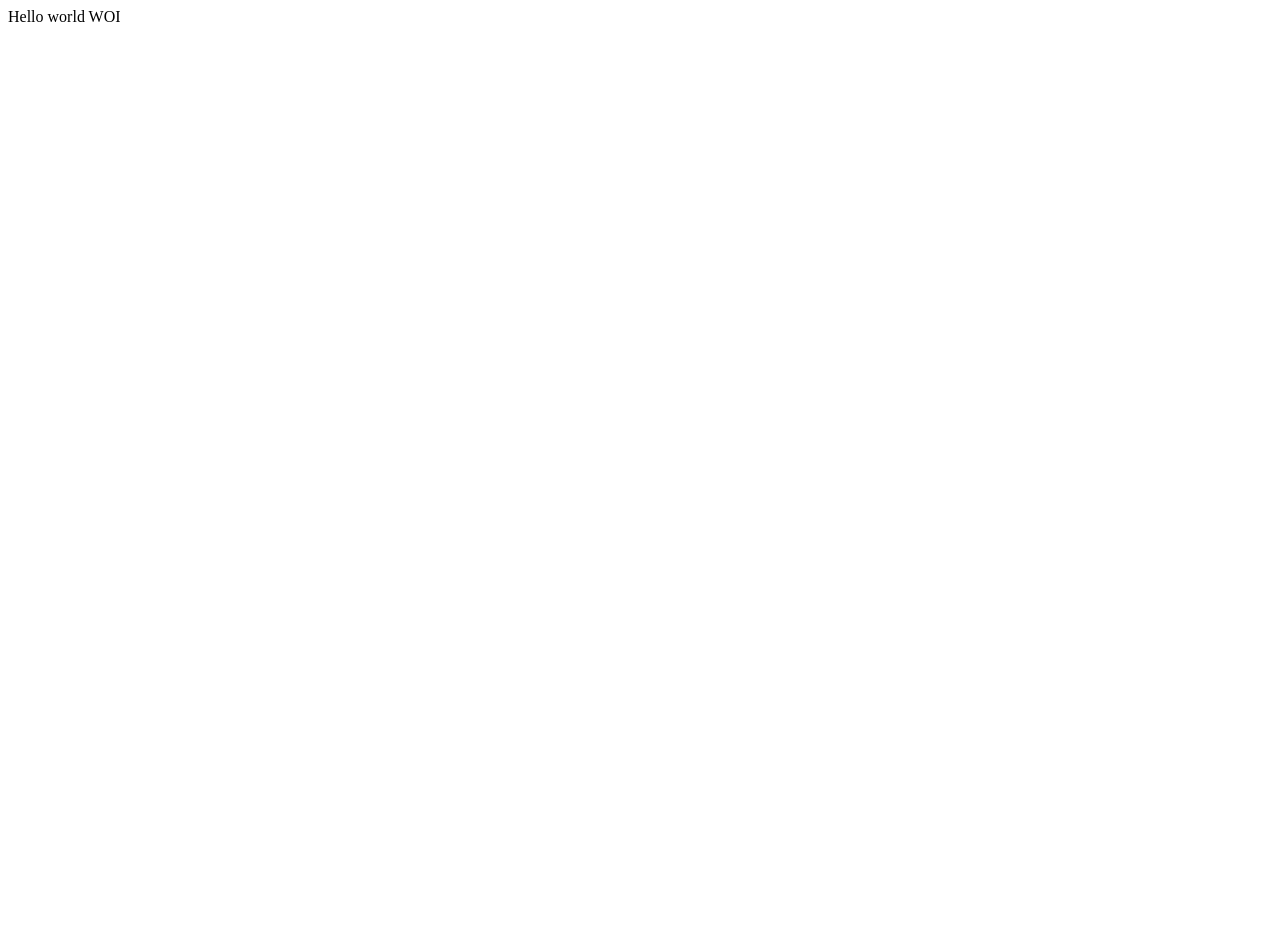
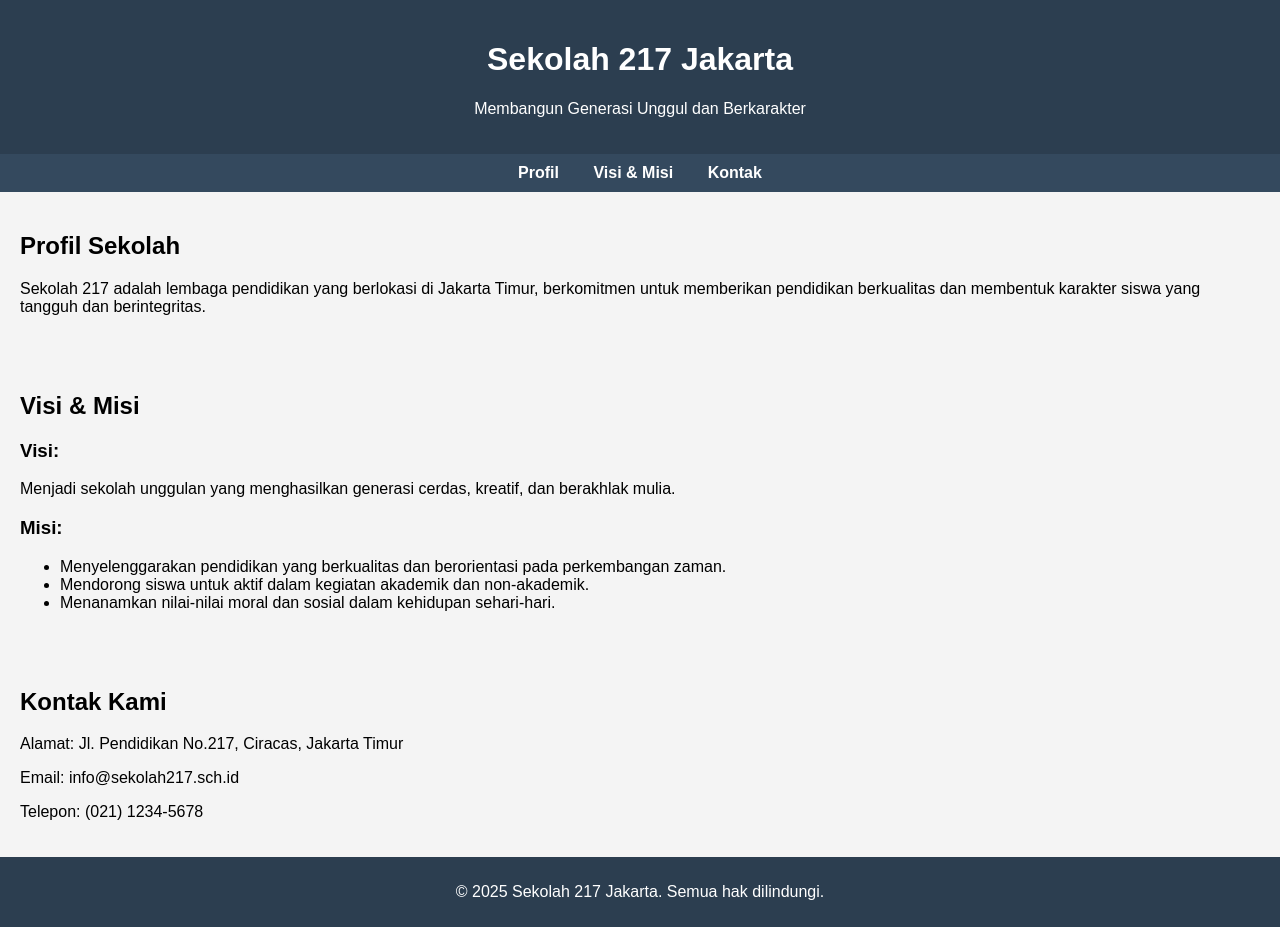
Before and after one commit to alfauzaskaulani-netizen/alfauzaskaulani.github.io, a plain HTML site: page index.html in a window 1280 px wide. Before the commit the page ends 800 px from the top, so only its background shows below. Drawn offline with Linux system fonts and the light colour scheme.

Commit message:
Update index.html

```diff
--- a/index.html
+++ b/index.html
@@ -1,2 +1,84 @@
-Hello world
-WOI
+<!DOCTYPE html>
+<html lang="id">
+<head>
+  <meta charset="UTF-8">
+  <meta name="viewport" content="width=device-width, initial-scale=1">
+  <title>Selamat Datang di Sekolah 217</title>
+  <style>
+    body {
+      font-family: Arial, sans-serif;
+      margin: 0;
+      padding: 0;
+      background-color: #f4f4f4;
+    }
+    header {
+      background-color: #2c3e50;
+      color: white;
+      padding: 20px;
+      text-align: center;
+    }
+    nav {
+      background-color: #34495e;
+      padding: 10px;
+      text-align: center;
+    }
+    nav a {
+      color: white;
+      margin: 0 15px;
+      text-decoration: none;
+      font-weight: bold;
+    }
+    section {
+      padding: 20px;
+    }
+    footer {
+      background-color: #2c3e50;
+      color: white;
+      text-align: center;
+      padding: 10px;
+    }
+  </style>
+</head>
+<body>
+
+  <header>
+    <h1>Sekolah 217 Jakarta</h1>
+    <p>Membangun Generasi Unggul dan Berkarakter</p>
+  </header>
+
+  <nav>
+    <a href="#profil">Profil</a>
+    <a href="#visi">Visi & Misi</a>
+    <a href="#kontak">Kontak</a>
+  </nav>
+
+  <section id="profil">
+    <h2>Profil Sekolah</h2>
+    <p>Sekolah 217 adalah lembaga pendidikan yang berlokasi di Jakarta Timur, berkomitmen untuk memberikan pendidikan berkualitas dan membentuk karakter siswa yang tangguh dan berintegritas.</p>
+  </section>
+
+  <section id="visi">
+    <h2>Visi & Misi</h2>
+    <h3>Visi:</h3>
+    <p>Menjadi sekolah unggulan yang menghasilkan generasi cerdas, kreatif, dan berakhlak mulia.</p>
+    <h3>Misi:</h3>
+    <ul>
+      <li>Menyelenggarakan pendidikan yang berkualitas dan berorientasi pada perkembangan zaman.</li>
+      <li>Mendorong siswa untuk aktif dalam kegiatan akademik dan non-akademik.</li>
+      <li>Menanamkan nilai-nilai moral dan sosial dalam kehidupan sehari-hari.</li>
+    </ul>
+  </section>
+
+  <section id="kontak">
+    <h2>Kontak Kami</h2>
+    <p>Alamat: Jl. Pendidikan No.217, Ciracas, Jakarta Timur</p>
+    <p>Email: info@sekolah217.sch.id</p>
+    <p>Telepon: (021) 1234-5678</p>
+  </section>
+
+  <footer>
+    <p>&copy; 2025 Sekolah 217 Jakarta. Semua hak dilindungi.</p>
+  </footer>
+
+</body>
+</html>
```
